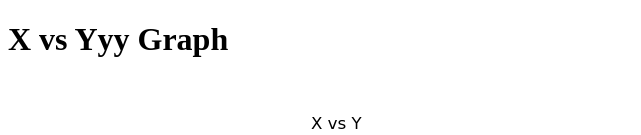
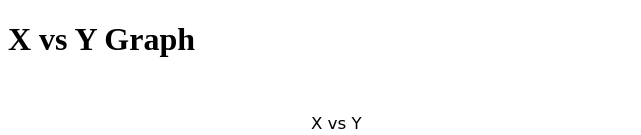
Before and after one commit to Himanshuk45/IS445Team3, a plain HTML site: page index.html in a window 1280 px wide. Shown: the top 135 px of the page, without its empty margins (0-641 px from the left). Drawn offline with Linux system fonts and the light colour scheme.

Commit message:
Update index.html

```diff
--- a/index.html
+++ b/index.html
@@ -6,7 +6,7 @@
     <title>Graph Viewer</title>
 </head>
 <body>
-    <h1>X vs Yyy Graph</h1>
+    <h1>X vs Y Graph</h1>
     <div id="graph-container">
         <img id="graph-image" src="plot.png" alt="X vs Y Graph">
     </div>
```
